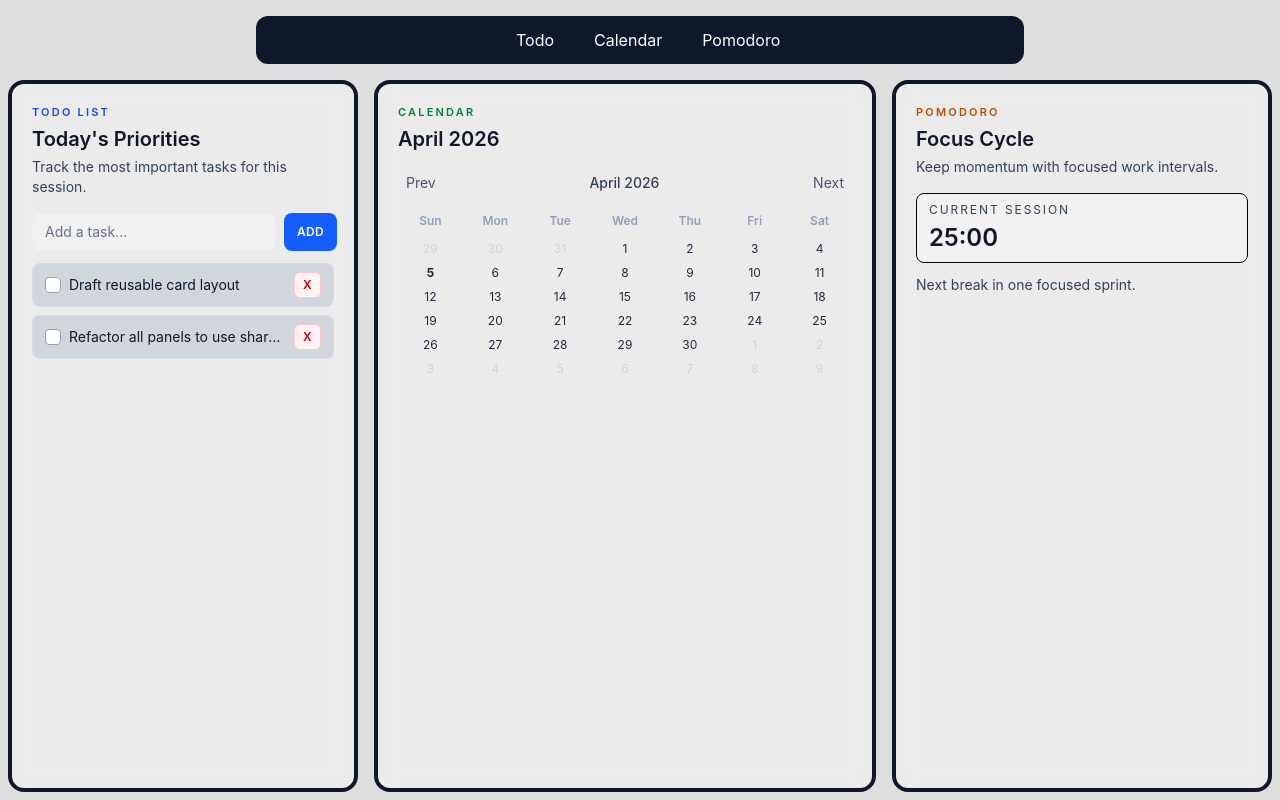
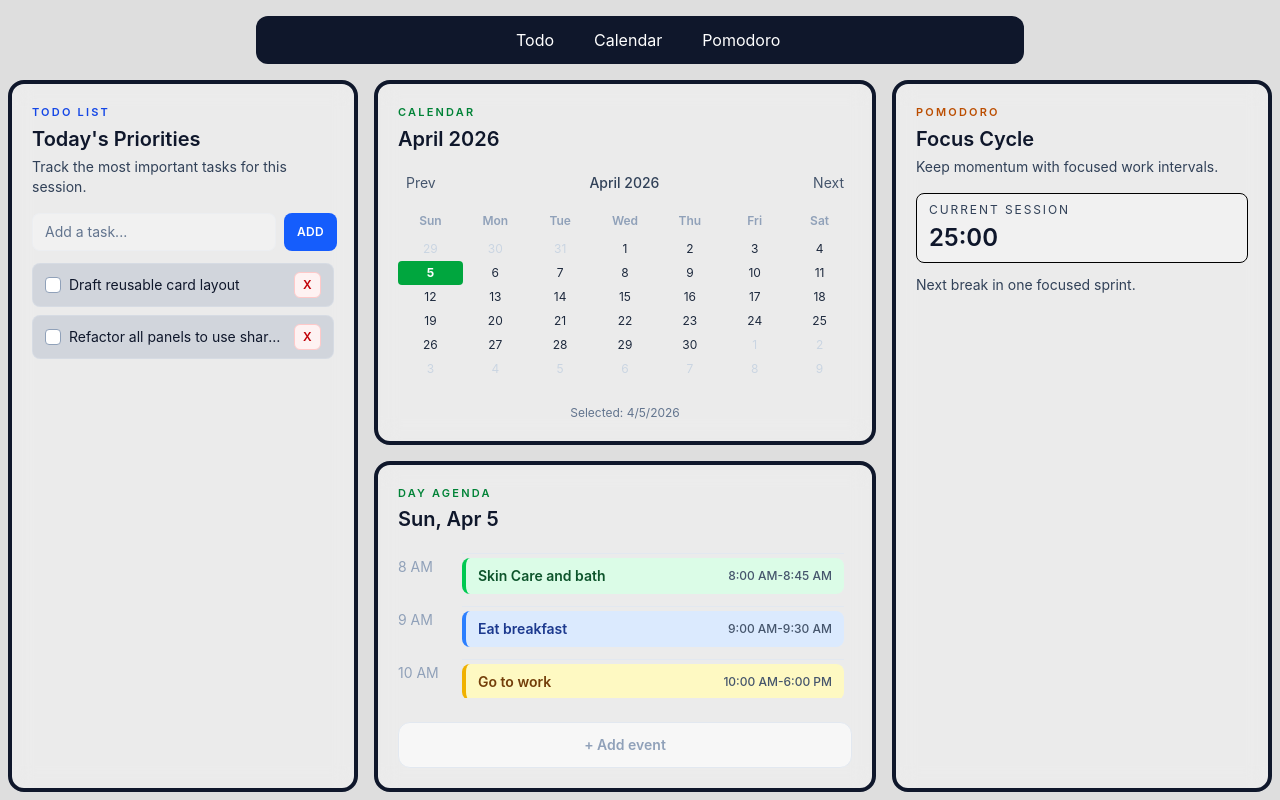
Before and after one commit to Mich1ko/FreshRoutine-v1, a React (Vite) app in the folder FreshRoutinev1/: page / in a window 1280 px wide. Built offline with nearby package versions, Linux system fonts and the light colour scheme.

Commit message:
Added content to app.jsx such as linking DayAgendaCard to Calendar

```diff
--- a/FreshRoutinev1/src/App.jsx
+++ b/FreshRoutinev1/src/App.jsx
@@ -1,19 +1,38 @@
 import './App.css'
-import { Navigate, Route, Routes } from 'react-router-dom'
+import { useMemo, useState } from 'react'
 import Navbar from './components/Navbar'
 import TodoPanel from './components/TodoPanel'
 import CalendarPanel from './components/CalendarPanel'
 import PomodoroPanel from './components/PomodoroPanel'
-
+import DayAgendaCard from './components/DayAgendaCard'
 
 function App() {
+  const [selectedDate, setSelectedDate] = useState(() => new Date())
+
+  const dayTasks = useMemo(() => {
+    const y = selectedDate.getFullYear()
+    const m = selectedDate.getMonth()
+    const d = selectedDate.getDate()
+
+    return [
+      { id: 1, title: 'Skin Care and bath', start: new Date(y, m, d, 8, 0), end: new Date(y, m, d, 8, 45), color: 'green' },
+      { id: 2, title: 'Eat breakfast', start: new Date(y, m, d, 9, 0), end: new Date(y, m, d, 9, 30), color: 'blue' },
+      { id: 3, title: 'Go to work', start: new Date(y, m, d, 10, 0), end: new Date(y, m, d, 18, 0), color: 'yellow' },
+    ]
+  }, [selectedDate])
+
   return (
-    <div className="min-h-screen bg-[#dedede] p-2 flex flex-col gap-4">
+    <div className="h-screen bg-[#dedede] p-2 flex flex-col gap-4">
       <Navbar />
       <div className="grid flex-1 min-h-0 gap-4 grid-cols-[350px_1fr_380px]">
 
         <TodoPanel />
-        <CalendarPanel />
+
+        <div className="grid min-h-0 gap-4 grid-rows-[auto_1fr]">
+          <CalendarPanel selectedDate={selectedDate} onSelectDate={setSelectedDate} />
+          <DayAgendaCard date={selectedDate} tasks={dayTasks} />
+        </div>
+
         <PomodoroPanel />
       </div>
     </div>
```
